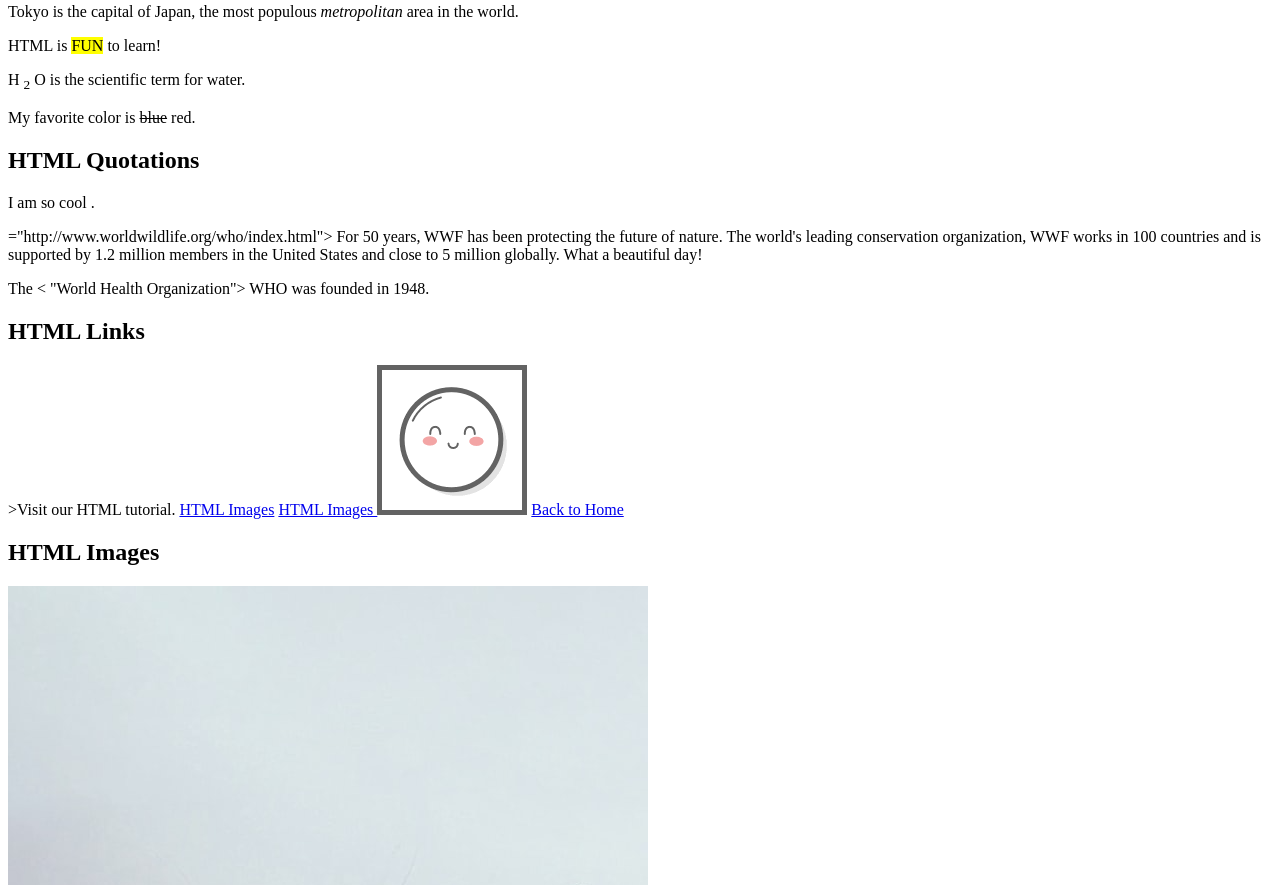
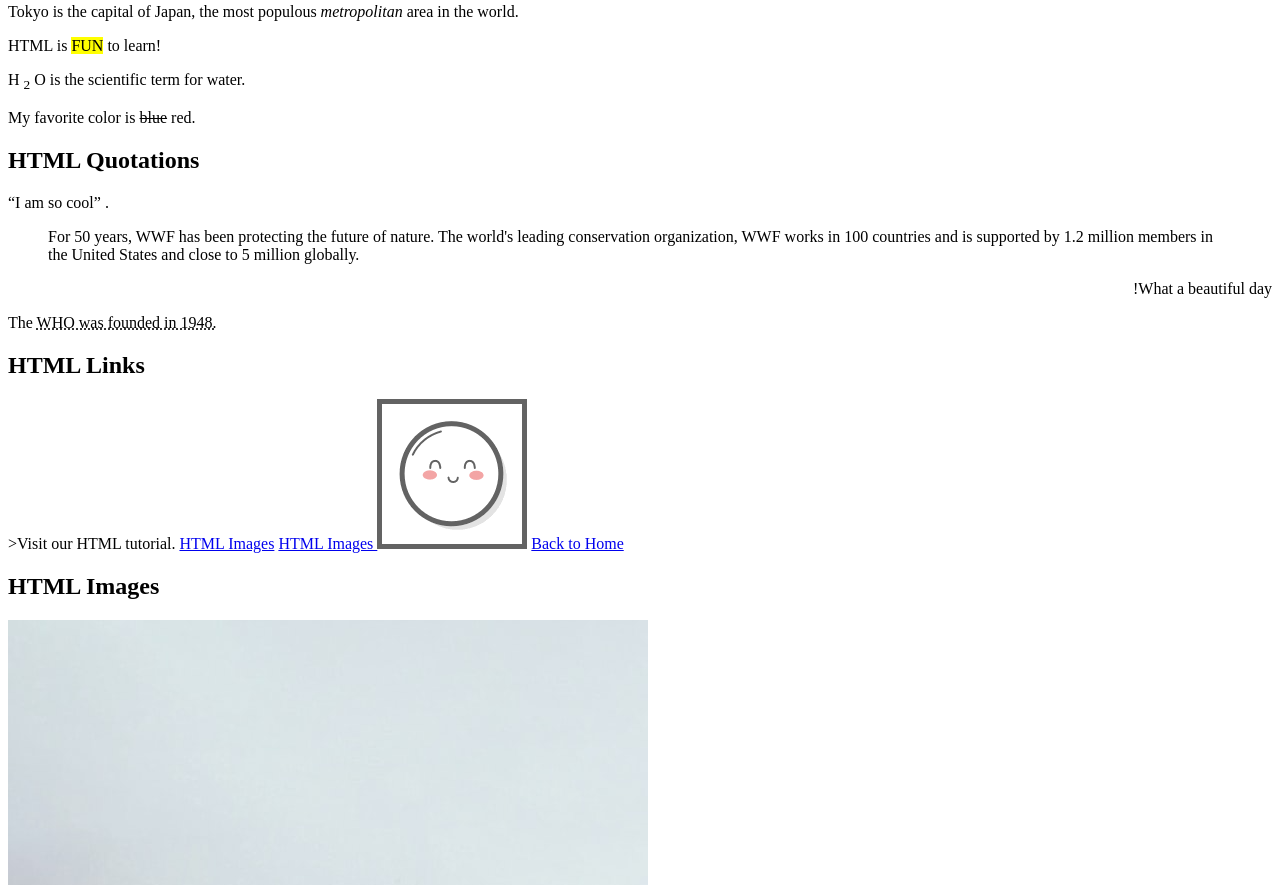
Before and after one commit to stephorc/html-exercises, a plain HTML site: page src/mdsredina.html in a window 1280 px wide. Shown: the part 2227-3112 px from the top of the page. Drawn offline with Linux system fonts and the light colour scheme.

Commit message:
s5 (quotation marks; quoted section; text direction, abbreviation)

```diff
--- a/src/mdsredina.html
+++ b/src/mdsredina.html
@@ -179,7 +179,7 @@
   <!--Use an HTML element to add quotation marks around the letters "cool".   -->
 
   <p>
-    I am so cool .
+    <q>I am so cool</q> .
   </p>
 
 
@@ -187,21 +187,21 @@
    Add the proper HTML element to it, and specify that it is quoted from the following URL:
    http://www.worldwildlife.org/who/index.html-->
 
-  ="http://www.worldwildlife.org/who/index.html">
+  <blockquote cite ="http://www.worldwildlife.org/who/index.html">
   For 50 years, WWF has been protecting the future of nature.
   The world's leading conservation organization, WWF works in 100 countries and is supported by 1.2 million members
   in the United States and close to 5 million globally.
-
+  </blockquote>
   <!-- Change text direction.
     Make the text below go right-to-left. -->
 
-  What a beautiful day!
+ <p dir="rtl"> What a beautiful day!</p>
 
 
   <!-- The letters "WHO" in the text below is an abbreviation of "World Health Organization".
    Use an HTML element to provide the specified abbreviation of "WHO".-->
 
-  <p> The <    "World Health Organization"> WHO</> was founded in 1948.
+  <p> The <abbr title="World Health Organization"> WHO</> was founded in 1948.
   </p>
 
 
```
